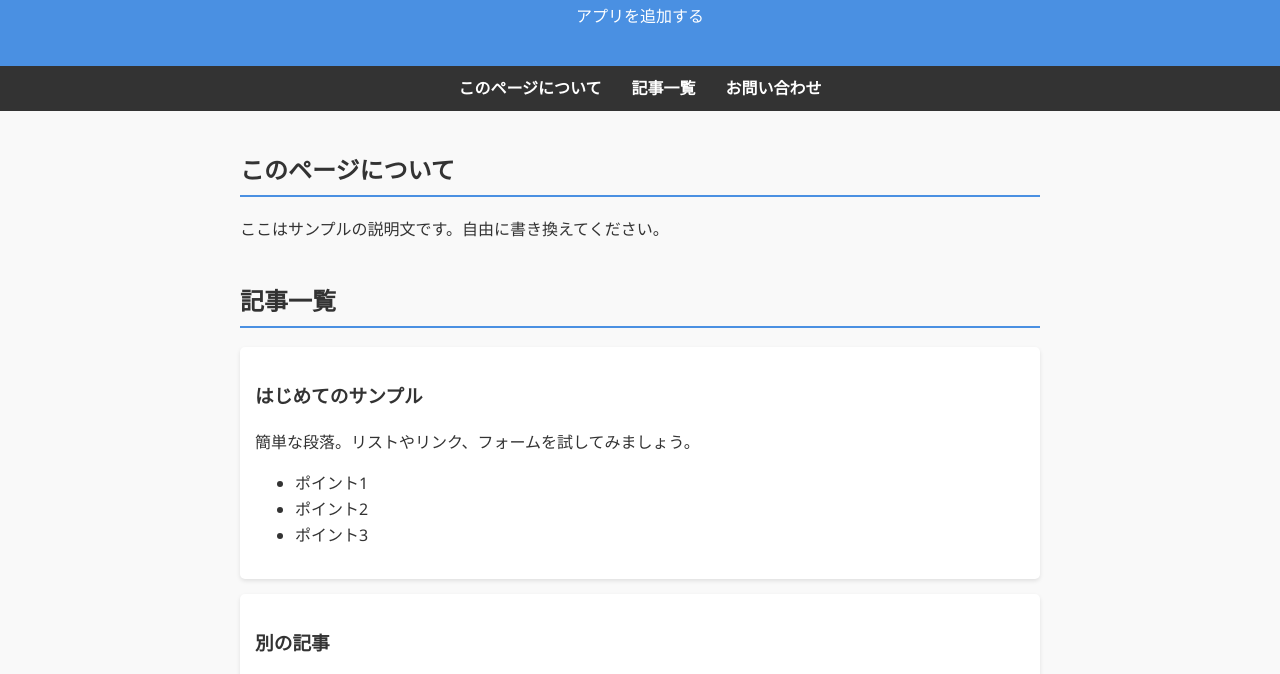
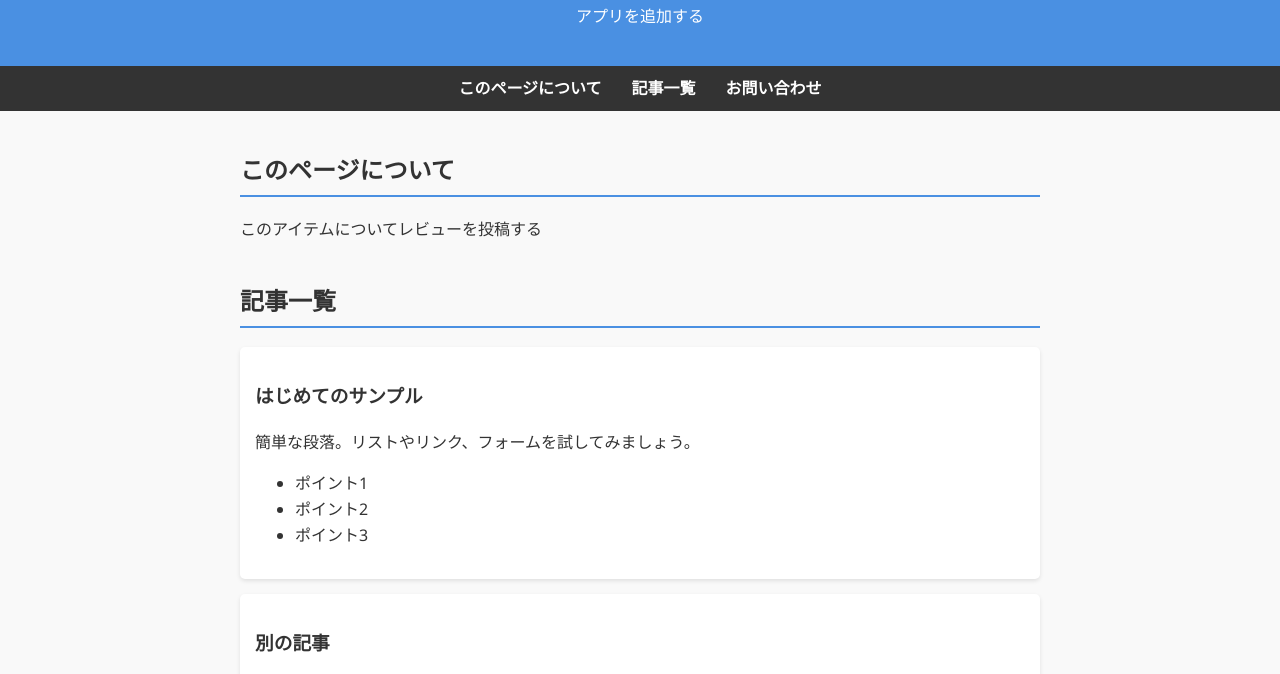
Before and after one commit to ayaseshiozaki/rensyuu, a plain HTML site: page index.html in a window 1280 px wide. Shown: the part 110-784 px from the top of the page. Drawn offline with Linux system fonts and the light colour scheme.

Commit message:
1日1コミット

```diff
--- a/index.html
+++ b/index.html
@@ -23,7 +23,7 @@
   <main>
     <section id="about">
       <h2>このページについて</h2>
-      <p>ここはサンプルの説明文です。自由に書き換えてください。</p>
+      <p>このアイテムについてレビューを投稿する</p>
     </section>
 
     <section id="articles">
```
